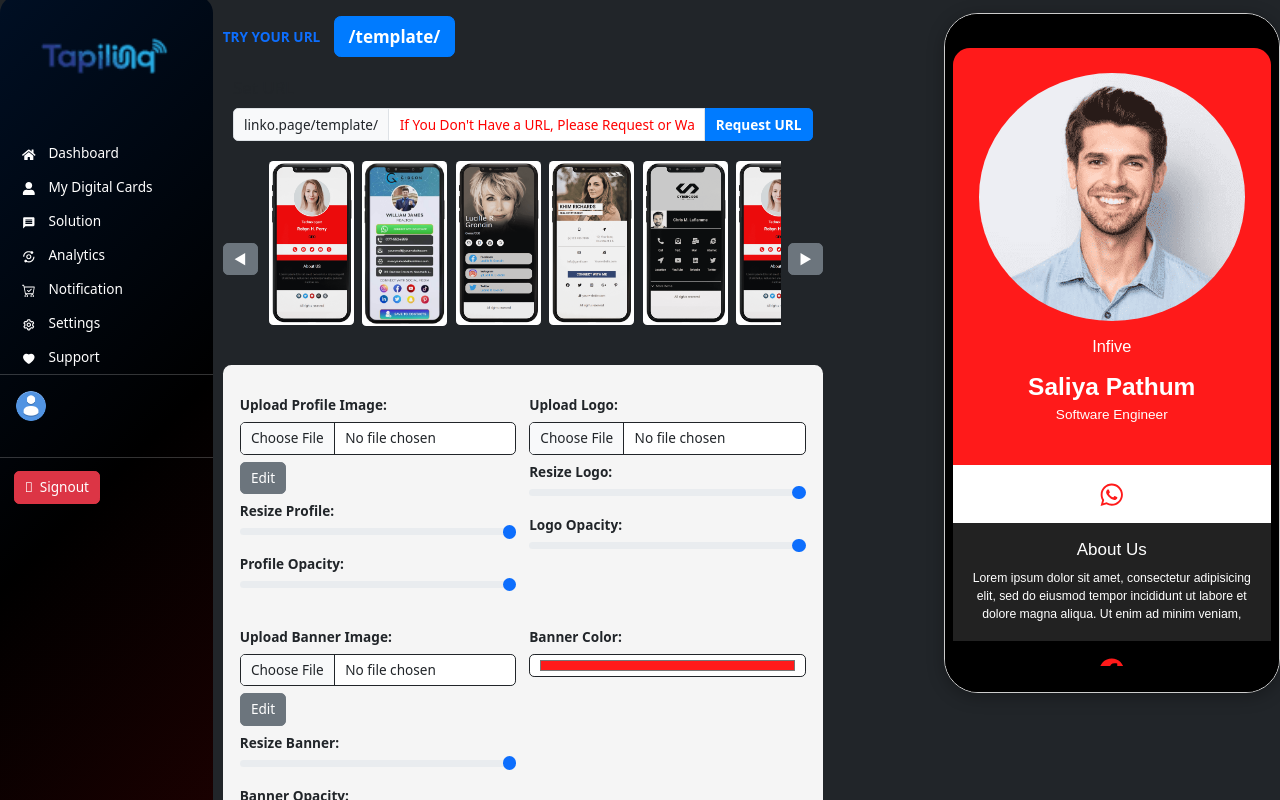
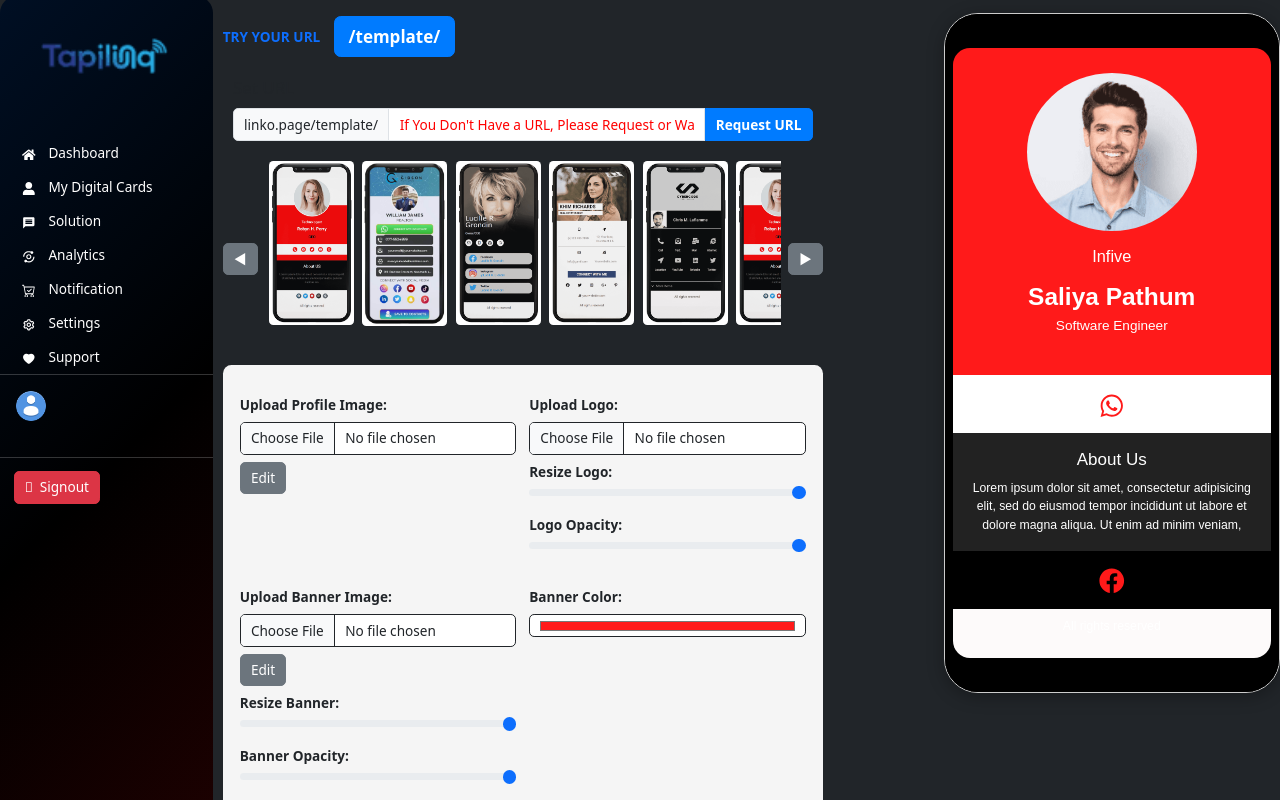
Before and after one commit to infivepvt/Mern-Auth, a React (Vite) app in the folder frontend/: page /selection in a window 1280 px wide. Shown: the top 800 px of the page. Built offline with nearby package versions, Linux system fonts and the light colour scheme.

Commit message:
remove profile edit option

```diff
--- a/frontend/src/components/ContactDetails/ContactDetails.jsx
+++ b/frontend/src/components/ContactDetails/ContactDetails.jsx
@@ -14,8 +14,6 @@ const ContactDetails = ({ initialData, onChange }) => {
   });
   const [logoSize, setLogoSize] = useState(initialData?.logoSize || 100);
   const [logoOpacity, setLogoOpacity] = useState(initialData?.logoOpacity || 100);
-  const [profileSize, setProfileSize] = useState(initialData?.profileSize || 100);
-  const [profileOpacity, setProfileOpacity] = useState(initialData?.profileOpacity || 100);
   const [bannerSize, setBannerSize] = useState(initialData?.bannerSize || 100);
   const [bannerOpacity, setBannerOpacity] = useState(initialData?.bannerOpacity || 100);
   const [cropModal, setCropModal] = useState({
@@ -36,10 +34,10 @@ const ContactDetails = ({ initialData, onChange }) => {
 
   useEffect(() => {
     const timer = setTimeout(() => {
-      debouncedChange({ ...images, logoSize, logoOpacity, profileSize, profileOpacity, bannerSize, bannerOpacity}); // Include opacity here
+      debouncedChange({ ...images, logoSize, logoOpacity, bannerSize, bannerOpacity}); // Include opacity here
     }, 300);
     return () => clearTimeout(timer);
-  }, [images, logoSize, logoOpacity, profileSize, profileOpacity, bannerSize, bannerOpacity, debouncedChange]);
+  }, [images, logoSize, logoOpacity,  bannerSize, bannerOpacity, debouncedChange]);
 
   useEffect(() => {
     formRef.current = initialData || {};
@@ -50,8 +48,6 @@ const ContactDetails = ({ initialData, onChange }) => {
     });
     setLogoSize(initialData?.logoSize || 100);
     setLogoOpacity(initialData?.logoOpacity || 100);
-    setProfileSize(initialData?.profileSize || 100);
-    setProfileOpacity(initialData?.profileOpacity || 100);
     setBannerSize(initialData?.bannerSize || 100);
     setBannerOpacity(initialData?.bannerOpacity || 100);
   }, [initialData]);
@@ -158,25 +154,7 @@ const ContactDetails = ({ initialData, onChange }) => {
           >
             Edit
           </button>
-          <br />
-          <label className="mt-2"><strong>Resize Profile:</strong></label>
-          <input
-            type="range"
-            min="0"
-            max="100"
-            value={profileSize}
-            className="form-range"
-            onChange={(e) => setProfileSize(parseInt(e.target.value, 0))}
-          />
-          <label className="mt-2"><strong>Profile Opacity:</strong></label>
-          <input
-            type="range"
-            min="0"
-            max="100"
-            value={profileOpacity}
-            className="form-range"
-            onChange={(e) => setProfileOpacity(parseInt(e.target.value, 10))}
-          />
+
         </div>
 
         <div className="form-group mb-3">
@@ -322,7 +300,7 @@ const ContactDetails = ({ initialData, onChange }) => {
           </div>
         ))}
 
-      </ExpandableSection>
+</ExpandableSection>
 
         {cropModal.show && (
           <CroppedImage
--- a/frontend/src/components/Template/Template1.jsx
+++ b/frontend/src/components/Template/Template1.jsx
@@ -32,8 +32,6 @@ const Template1 = ({ contactDetails, selectedSocialMedia, socialLinks, selectedT
     customFields = [],
     phoneWork = '',
     email = '',
-    profileSize = 100,
-    profileOpacity = 100,
     countryCode = whatsAppDetails?.countryCode || '',
     phoneNumber = whatsAppDetails?.phoneNumber || '',
   } = currentContactDetails;
@@ -67,10 +65,12 @@ const Template1 = ({ contactDetails, selectedSocialMedia, socialLinks, selectedT
     <div className={`card-container text-center template-${selectedTemplate}`}>
       <div className="profile-header" style={{ backgroundColor: bannerColour }}>
       <img src={profileImage} alt={name} className="rounded-circle"
-            style={{
-              width: `${profileSize}%`,
-              opacity: profileOpacity / 100,
-            }}/>
+
+      style={{
+          width: `200px`,
+        }}
+
+      />
         <p className="company-title">{companyName}</p>
         <h2 className="profile-name">{name}</h2>
         <p className="job-title">{title}</p>
--- a/frontend/src/components/Template/Template2.jsx
+++ b/frontend/src/components/Template/Template2.jsx
@@ -43,8 +43,6 @@ const Template2 = ({ contactDetails, selectedSocialMedia, socialLinks, selectedT
     logoOpacity = 100,
     bannerSize = 100,
     bannerOpacity = 100,
-    profileSize = 100,
-    profileOpacity = 100,
     bannerImage = '/banner.png',
     profileImage = '/profile.png',
     countryCode = whatsAppDetails?.countryCode || '',
@@ -147,11 +145,7 @@ const Template2 = ({ contactDetails, selectedSocialMedia, socialLinks, selectedT
             }}
           />
           <div className="profile-picture">
-            <img src={profileImage} alt={name} className="rounded-circle"
-            style={{
-              opacity: profileOpacity / 100, // Set the opacity using the logoOpacity value
-            }}
-            />
+            <img src={profileImage} alt={name} className="rounded-circle"/>
           </div>
         </div>
         <br /><br />
--- a/frontend/src/components/Template/Template3.jsx
+++ b/frontend/src/components/Template/Template3.jsx
@@ -42,8 +42,6 @@ const Template3 = ({ contactDetails, selectedSocialMedia, socialLinks, selectedT
     fax = '',
     website = '',
     address = '',
-    profileSize = 100,
-    profileOpacity = 100,
     about = '',
   } = currentContactDetails;
 
@@ -92,13 +90,7 @@ const Template3 = ({ contactDetails, selectedSocialMedia, socialLinks, selectedT
     <div className={`profile-card template-${selectedTemplate}`}>
       <div className="profile-banner">
         <div className="imagepro">
-          <img className="profile-photo" src={profileImage} alt={name}
-          style={{
-            width: `${profileSize}%`,
-            opacity: profileOpacity / 100,
-          }}
-
-          />
+          <img className="profile-photo" src={profileImage} alt={name}/>
         </div>
 
         <div className="profile-info">
--- a/frontend/src/components/Template/Template40.jsx
+++ b/frontend/src/components/Template/Template40.jsx
@@ -41,8 +41,6 @@ const Template40 = ({ contactDetails, selectedSocialMedia, socialLinks, selected
     logo = '/logo.png',
     logoSize = 100,
     logoOpacity = 100,
-    profileSize = 100,
-    profileOpacity = 100,
     bannerSize = 100,
     bannerOpacity = 100,
     bannerImage = '/banner.png',
@@ -140,11 +138,7 @@ const Template40 = ({ contactDetails, selectedSocialMedia, socialLinks, selected
         >
           <br /><br /><br /><br /><br /><br /><br /><br />
           <div className="profile-picture">
-            <img src={profileImage} alt={name} className="rounded-circle"
-            style={{
-              opacity: profileOpacity / 100,
-            }}
-            />
+            <img src={profileImage} alt={name} className="rounded-circle"/>
           </div>
         </div>
         <br /><br />
```
